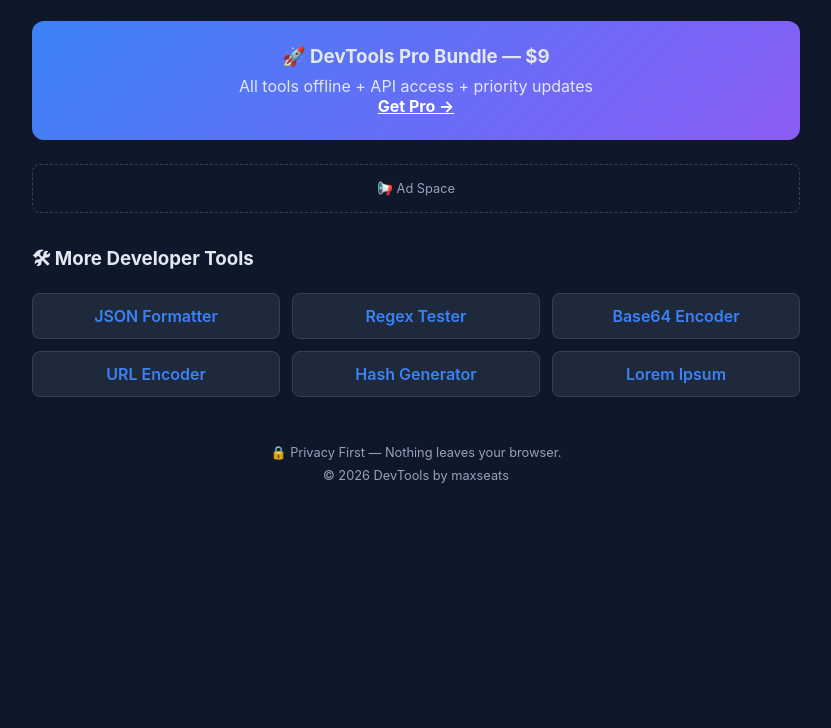
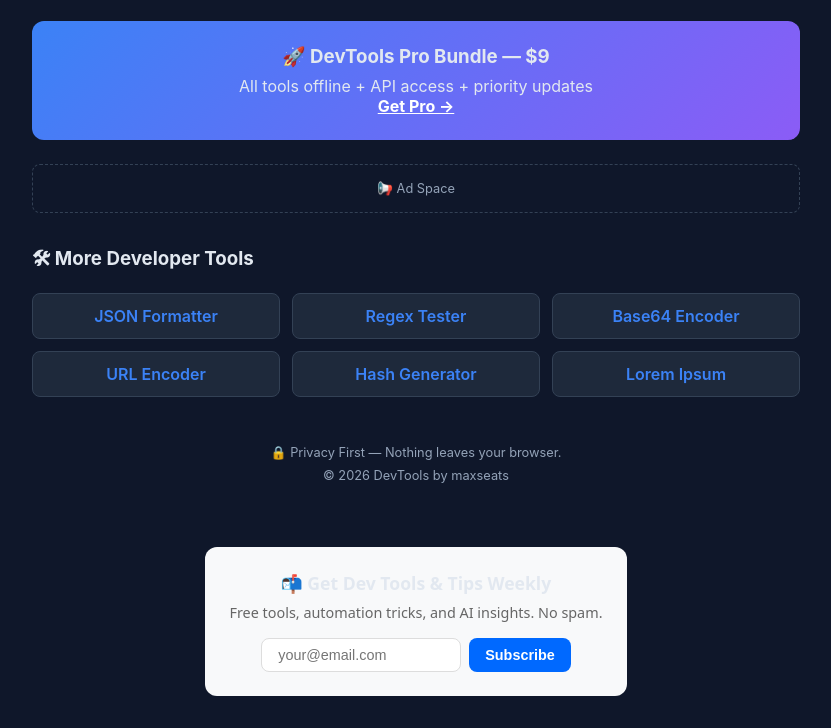
Before and after one commit to maxmini0214/color-picker, a plain HTML site: page index.html in a window 1280 px wide. Shown: the part 617-1345 px from the top of the page, without its empty margins (224-1055 px from the left). Before the commit the page ends 1132 px from the top, so only its background shows below. Drawn offline with Linux system fonts and the light colour scheme.

Commit message:
Add newsletter subscription form

```diff
--- a/index.html
+++ b/index.html
@@ -140,5 +140,14 @@ return[Math.round(h*360),Math.round(s*100),Math.round(l*100)];
 function copy(id){navigator.clipboard.writeText(document.getElementById(id).value)}
 </script>
 <script data-goatcounter="https://maxdevtools.goatcounter.com/count" async src="//gc.zgo.at/count.js"></script>
+<!-- Newsletter CTA -->
+<div style="max-width:480px;margin:2rem auto;padding:1.5rem;background:#f8f9fa;border-radius:12px;text-align:center;font-family:system-ui,sans-serif">
+<p style="margin:0 0 0.5rem;font-size:1.1rem;font-weight:600">📬 Get Dev Tools & Tips Weekly</p>
+<p style="margin:0 0 1rem;color:#666;font-size:0.9rem">Free tools, automation tricks, and AI insights. No spam.</p>
+<form action="https://buttondown.com/api/emails/embed-subscribe/maxmini0214" method="post" target="popupwindow" onsubmit="window.open('https://buttondown.com/maxmini0214','popupwindow')" style="display:flex;gap:0.5rem;justify-content:center;flex-wrap:wrap">
+<input type="email" name="email" placeholder="your@email.com" required style="padding:0.5rem 1rem;border:1px solid #ddd;border-radius:8px;font-size:0.9rem;width:200px">
+<input type="submit" value="Subscribe" style="padding:0.5rem 1rem;background:#0069ff;color:white;border:none;border-radius:8px;cursor:pointer;font-size:0.9rem;font-weight:600">
+</form>
+</div>
 </body>
 </html>
```
